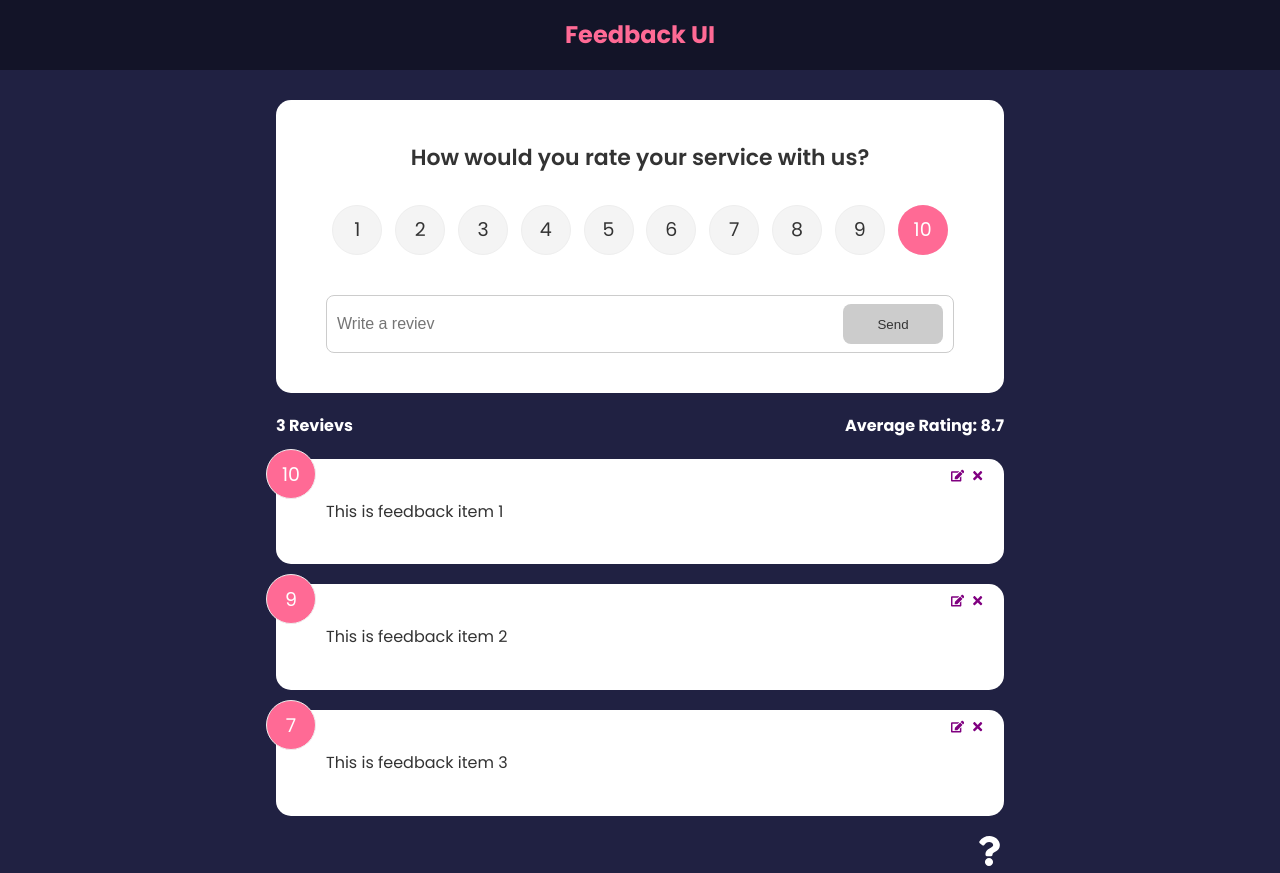
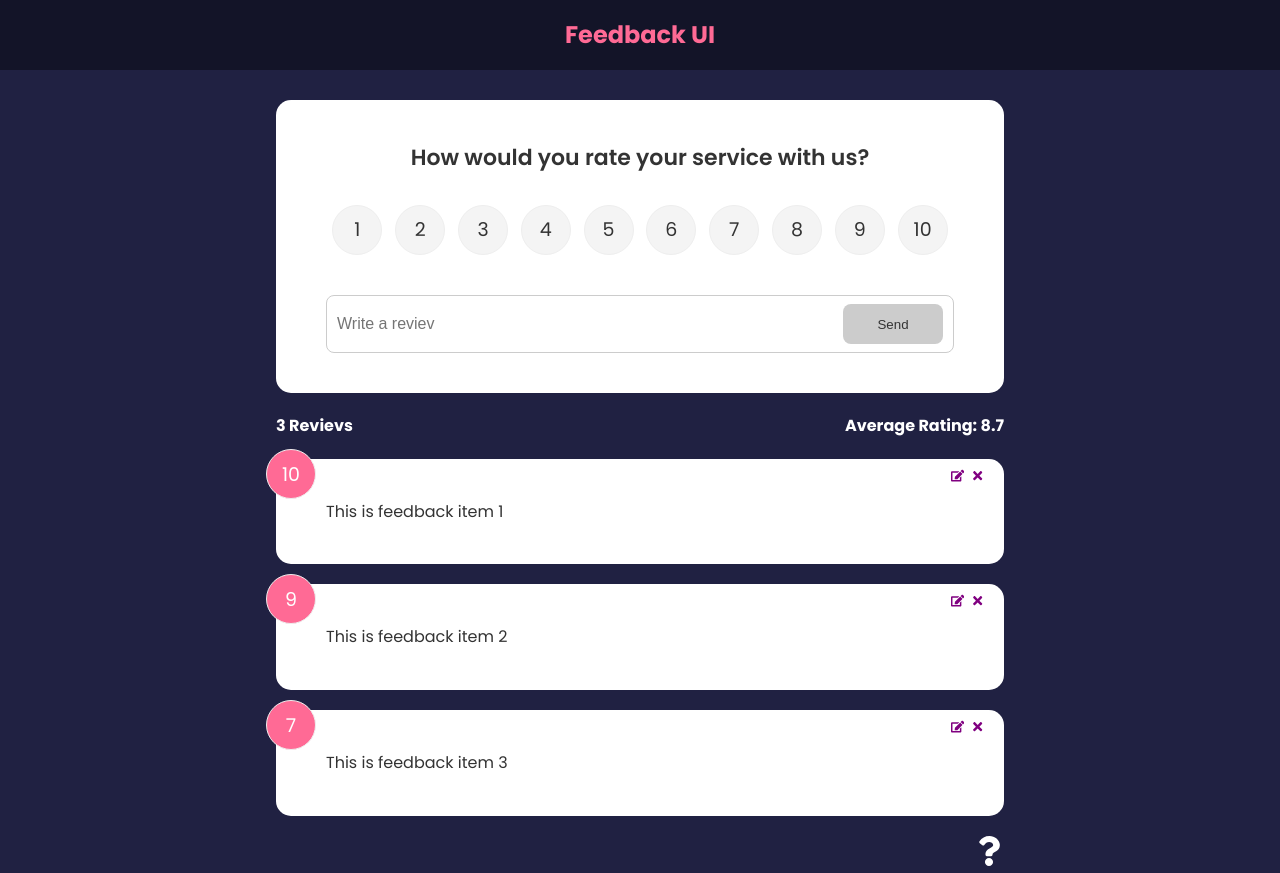
Before and after one commit to doniurek/feedback-ui, a React (Create React App) app: page / in a window 1280 px wide. Built offline with nearby package versions, Linux system fonts and the light colour scheme.

Commit message:
Side Effects With useEffect

```diff
--- a/src/components/FeedbackForm.jsx
+++ b/src/components/FeedbackForm.jsx
@@ -1,4 +1,4 @@
-import { useState, useContext } from "react"
+import { useState, useContext, useEffect } from "react"
 import RatingSelect from "./RatingSelect"
 import Card from "./shared/Card"
 import Button from "./shared/Button"
@@ -10,7 +10,15 @@
   const [btnDisabled, setBtnDisabled] = useState(true)
   const [message, setMessage] = useState("")
 
-  const {addFeedback} = useContext(FeedbackContext)
+  const { addFeedback, feedbackEdit } = useContext(FeedbackContext)
+
+  useEffect(() => {
+    if(feedbackEdit.edit === true) {
+      setBtnDisabled(false)
+      setText(feedbackEdit.item.text)
+      setRating(feedbackEdit.item.rating)
+    }
+  }, [feedbackEdit])
 
   const handleTextChange = (event) => {
     if(text === "") {
--- a/src/components/RatingSelect.jsx
+++ b/src/components/RatingSelect.jsx
@@ -1,7 +1,14 @@
-import {useState} from "react"
+import FeedbackContext from "./context/FeedbackContext"
+import { useState, useContext, useEffect } from "react"
 
 function RatingSelect({select}) {
   const [selected, setSelected] = useState(10)
+
+  const { feedbackEdit } = useContext(FeedbackContext)
+
+  useEffect(() => {
+    setSelected(feedbackEdit.item.rating)
+  }, [feedbackEdit])
 
   const handleChange = (event) => {
     setSelected(+event.currentTarget.value)
--- a/src/components/context/FeedbackContext.js
+++ b/src/components/context/FeedbackContext.js
@@ -51,7 +51,8 @@
     feedback,
     deleteFeedback,
     addFeedback,
-    editFeedback
+    editFeedback,
+    feedbackEdit
   }}>
     {children}
   </FeedbackContext.Provider>
```
